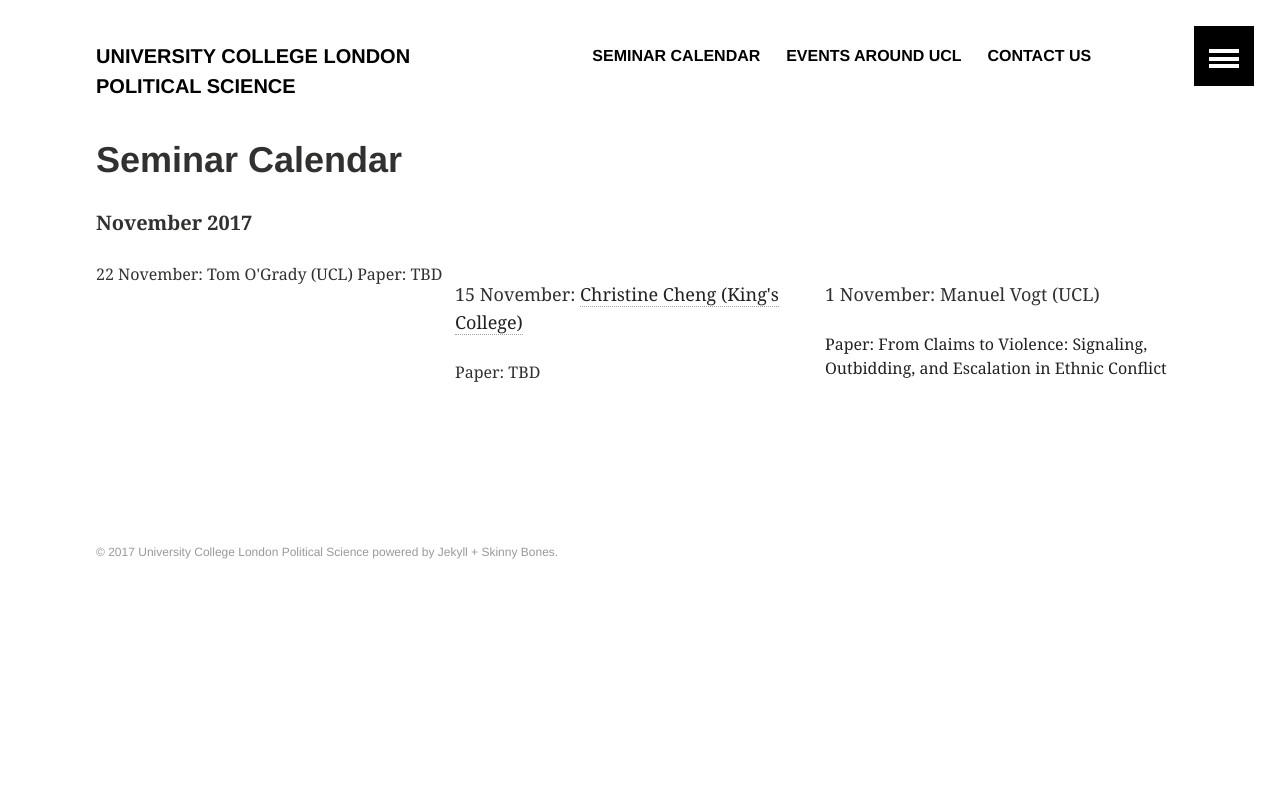
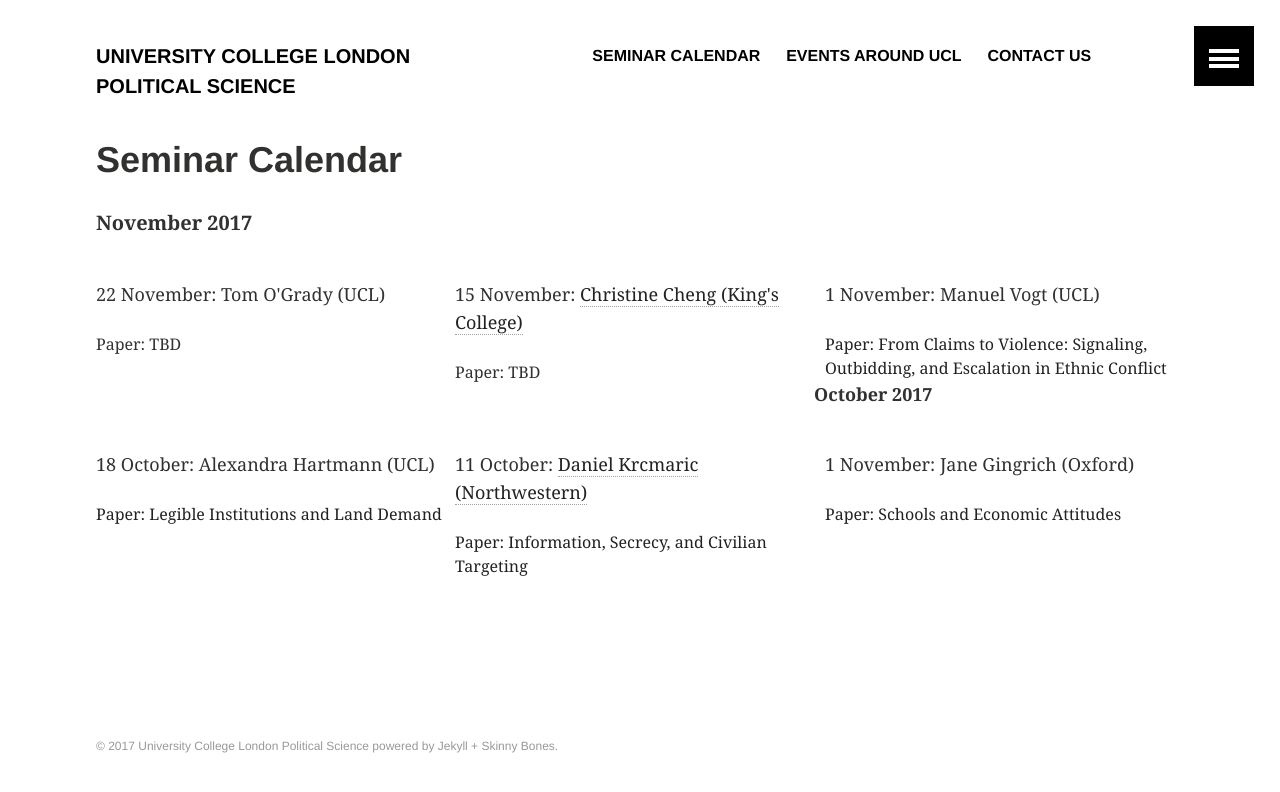
Before and after one commit to phischroeder/drs_page, a Jekyll site: the page built from calendar/index.html, in a window 1280 px wide. Shown: the top 792 px of the page. Built offline with Jekyll 4.4.1, drawn with Linux system fonts in a browser that asks for light colours.

Commit message:
Update index.html

```diff
--- a/calendar/index.html
+++ b/calendar/index.html
@@ -5,7 +5,7 @@
 
 <p><b> November 2017 </b></p>
 <div style="float: left; width: 33%;">
-  22 November: Tom O'Grady (UCL)
+  <p>22 November: Tom O'Grady (UCL)</p>
   Paper: TBD
 </div>
 <div style="float: left; width: 33%;">
@@ -16,3 +16,17 @@
   <p>1 November: Manuel Vogt (UCL)</p>
   <a href = "https://moodle.ucl.ac.uk/mod/resource/view.php?id=3156133" target="_blank" >Paper: From Claims to Violence: Signaling, Outbidding, and Escalation in Ethnic Conflict</a>
 </div>
+
+<p><b> October 2017 </b></p>
+<div style="float: left; width: 33%;">
+  <p>18 October: Alexandra Hartmann (UCL)</p>
+  <a href = "https://moodle.ucl.ac.uk/mod/resource/view.php?id=3127507" target="_blank" >Paper: Legible Institutions and Land Demand</a>
+</div>
+<div style="float: left; width: 33%;">
+  <p>11 October: <a href = "http://www.polisci.northwestern.edu/people/core-faculty/daniel-krcmaric.html" target="_blank" >Daniel Krcmaric (Northwestern)</a></p>
+  <a href = "https://moodle.ucl.ac.uk/mod/resource/view.php?id=3112399" target="_blank" >Paper: Information, Secrecy, and Civilian Targeting</a>
+</div>
+<div style="float: right; width: 33%;">
+  <p>1 November: Jane Gingrich (Oxford)</p>
+  <a href = "https://moodle.ucl.ac.uk/mod/resource/view.php?id=3086175" target="_blank" >Paper: Schools and Economic Attitudes</a>
+</div>
```
